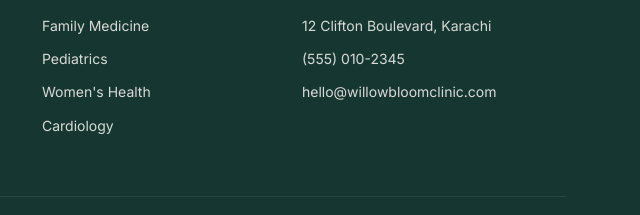
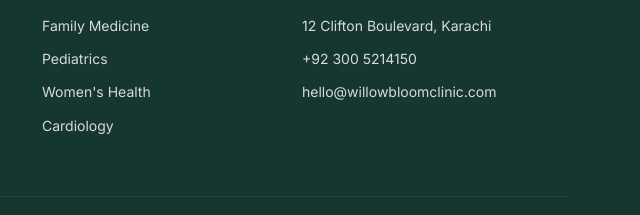
Before and after one commit to abubakar26537/clinic, a website: page contact.html in a window 1280 px wide. Shown: the part 1528-1743 px from the top of the page, 640-1280 px from the left. Drawn offline with Linux system fonts and the light colour scheme.

Commit message:
Update contact.html

```diff
--- a/contact.html
+++ b/contact.html
@@ -156,7 +156,7 @@
         <h4>Contact</h4>
         <ul>
           <li>12 Clifton Boulevard, Karachi</li>
-          <li>(555) 010-2345</li>
+          <li>+92 300 5214150</li>
           <li>hello@willowbloomclinic.com</li>
         </ul>
       </div>
```
